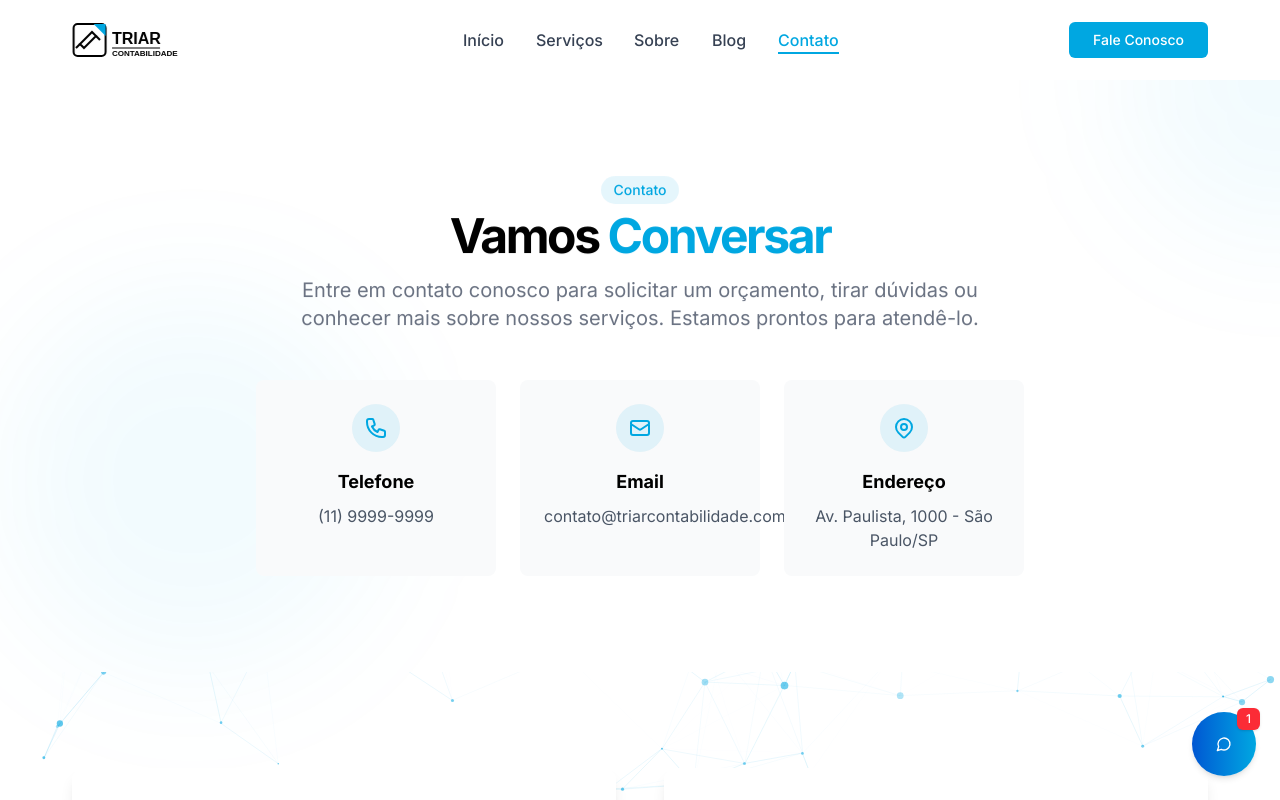
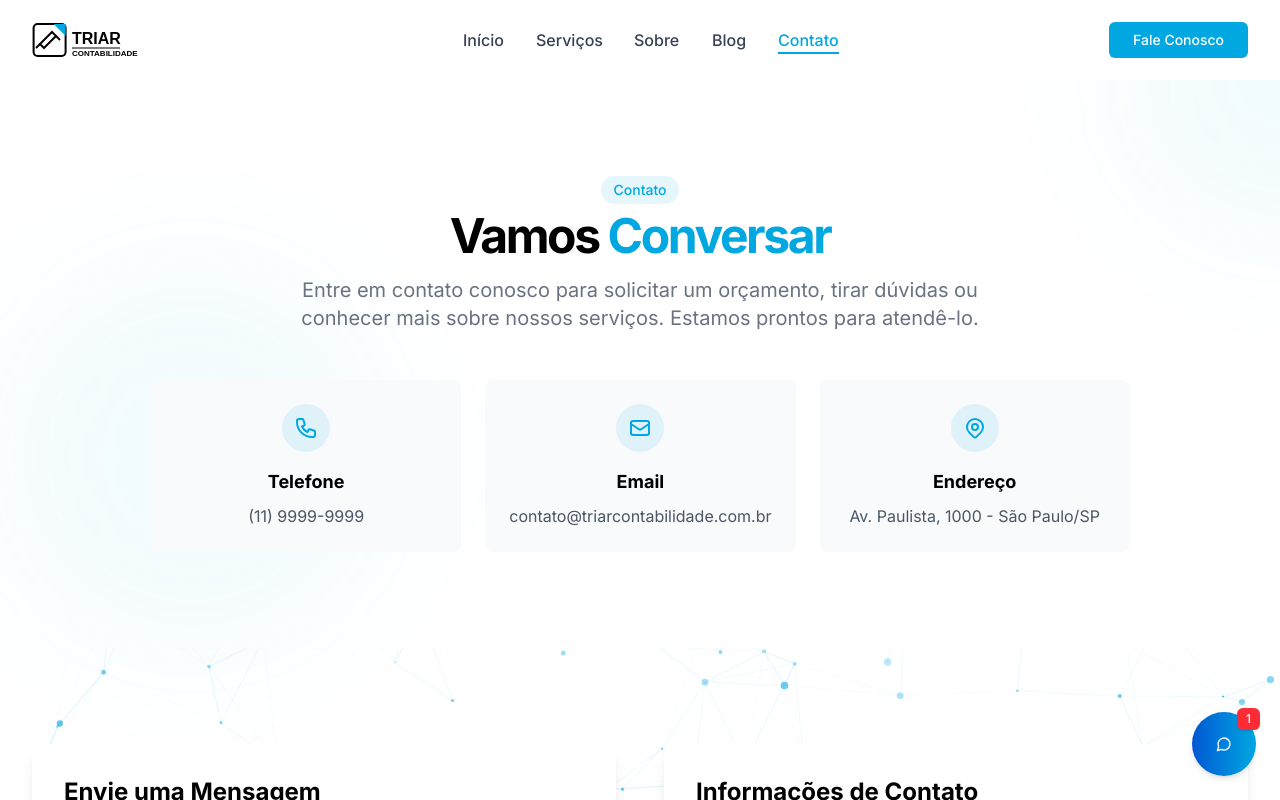
Before and after one commit to joaocruz1/site_triar, a Next.js app: page /contato in a window 1280 px wide. Built offline with nearby package versions, Linux system fonts and the light colour scheme.

Commit message:
GlobasCssUp

```diff
--- a/app/globals.css
+++ b/app/globals.css
@@ -75,17 +75,16 @@ body {
   position: relative;
 }
 
-/* Removido o !important que causava conflitos */
 body > * {
-  overflow: visible;
-  max-height: none;
+  overflow: visible !important;
+  max-height: none !important;
 }
 
-/* Removido max-width: 100% que causava problemas de centralização */
 section,
 div,
 main {
   overflow: visible;
+  max-width: 100%;
 }
 
 #__next,
@@ -94,7 +93,7 @@ main {
   min-height: 100vh;
   display: flex;
   flex-direction: column;
-  overflow: hidden;
+  overflow: hidden !important;
 }
 
 .modal,
@@ -104,11 +103,11 @@ main {
   touch-action: none;
 }
 
-/* Container improvements - modificado para permitir centralização */
+/* Container improvements */
 .container {
   width: 100%;
-  margin-left: auto;
-  margin-right: auto;
+  max-width: 100%;
+  overflow-x: visible;
   padding-left: 1rem;
   padding-right: 1rem;
 }
@@ -124,7 +123,6 @@ main {
   .container {
     padding-left: 2rem;
     padding-right: 2rem;
-    max-width: 1200px;
   }
 }
 
@@ -134,6 +132,7 @@ main {
     padding-left: 1rem;
     padding-right: 1rem;
     width: 100%;
+    overflow-x: hidden;
   }
 
   h1,
@@ -274,23 +273,16 @@ main {
   max-height: 400px !important;
 }
 
-/* Melhorias específicas para mobile - modificado para permitir centralização */
+/* Melhorias específicas para mobile */
 @media (max-width: 768px) {
-  /* Removido o !important que causava conflitos */
-  section,
-  div,
-  article,
-  main,
-  aside,
-  footer,
-  header {
-    overflow: visible;
-    max-height: none;
+  /* Desativa qualquer scroll interno */
+  section, div, article, main, aside, footer, header {
+    overflow: visible !important;
+    max-height: none !important;
   }
 
   /* Força o uso apenas do scroll do body */
-  html,
-  body {
+  html, body {
     overscroll-behavior-y: contain; /* Evita efeito de rebatimento no iOS */
   }
 
@@ -298,21 +290,6 @@ main {
   .allow-scroll {
     overflow-y: auto !important;
     -webkit-overflow-scrolling: touch;
-  }
-
-  /* Classe específica para o componente CallToAction */
-  #contact {
-    display: flex;
-    flex-direction: column;
-    align-items: center;
-  }
-
-  #contact > div {
-    width: 100%;
-    max-width: 100%;
-    display: flex;
-    flex-direction: column;
-    align-items: center;
   }
 }
 
--- a/components/shared/chatbot.tsx
+++ b/components/shared/chatbot.tsx
@@ -449,7 +449,7 @@ export default function Chatbot() {
               aria-modal="true"
               aria-labelledby="chatbot-title"
             >
-              <Card className="border border-gray-200 bg-amber-50 shadow-2xl overflow-hidden rounded-2xl">
+              <Card className="border border-gray-200 shadow-2xl overflow-hidden rounded-2xl">
                 <CardHeader className="bg-gradient-to-r from-[#0056D2] to-[#00A7E1] text-white p-4 flex flex-row justify-between items-center">
                   <div className="flex items-center gap-3">
                     <div className="relative">
```
